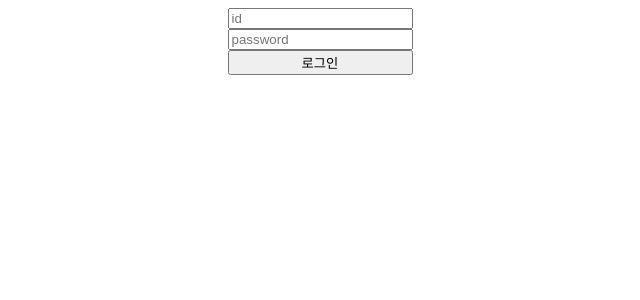
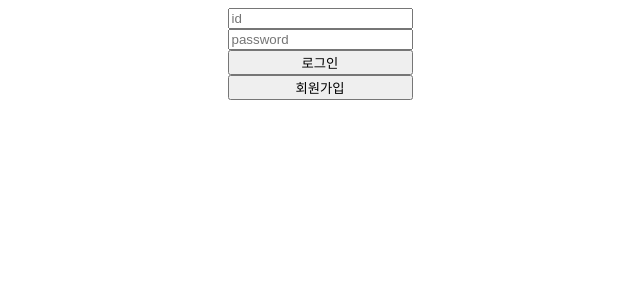
Before and after one commit to SunJinInternShip/DeptManagement_FrontEnd, a React (Create React App) app: page / in a window 1280 px wide. Shown: the top 300 px of the page, without its empty margins (320-960 px from the left). Built offline with nearby package versions, Linux system fonts and the light colour scheme.

Commit message:
feat: 로그인 -> 회원가입 페이지로 이동 버튼 추가

```diff
--- a/package.json
+++ b/package.json
@@ -10,9 +10,10 @@
     "@types/node": "^16.18.101",
     "@types/react": "^18.3.3",
     "@types/react-dom": "^18.3.0",
+    "@types/react-router-dom": "^5.3.3",
     "react": "^18.3.1",
     "react-dom": "^18.3.1",
-    "react-router-dom": "^6.24.0",
+    "react-router-dom": "^6.24.1",
     "react-scripts": "5.0.1",
     "typescript": "^4.9.5",
     "web-vitals": "^2.1.4"
--- a/src/pages/Login.tsx
+++ b/src/pages/Login.tsx
@@ -1,9 +1,12 @@
 import * as React from 'react';
 import { userData } from '../utils/SampleData';
+import { useNavigate } from "react-router-dom";
 
 export default function Login() {
   const [id, setId] = React.useState<string>('');
   const [password, setPassword] = React.useState<string>('');
+
+  const navigate = useNavigate();
 
   const handleSubmit = async (e: any) => {
     e.preventDefault();
@@ -26,6 +29,7 @@ export default function Login() {
           <input type='password' placeholder='password' required
            onChange={(e: any) => {setPassword(e.target.value)}}/>
           <input type='submit' value="로그인"/>
+          <button onClick={() => {navigate("/register")}}>회원가입</button>
         </form>
       </div>
     </div>
```
Also changed, not shown: 1 other file (tests, documents, lock files or other folders).
